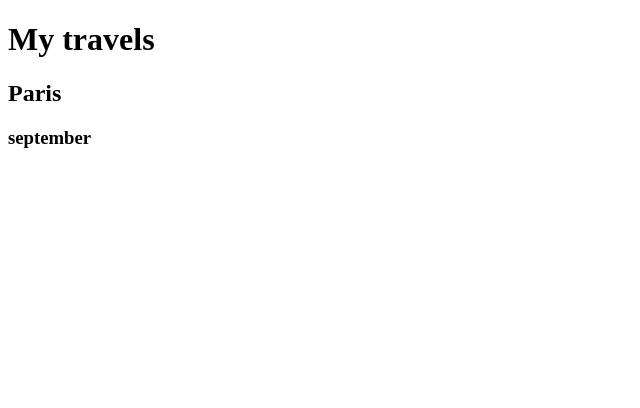
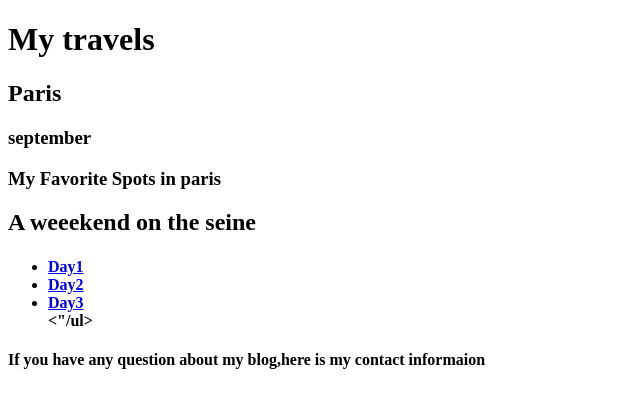
Before and after one commit to jalibl/paris, a plain HTML site: page index.html in a window 1280 px wide. Shown: the whole page, without its empty margins (0-640 px from the left). Drawn offline with Linux system fonts and the light colour scheme.

Commit message:
put a descriptive sentence about your changes here

```diff
--- a/index.html
+++ b/index.html
@@ -8,9 +8,22 @@
     <h2>Paris</h2>
     <h3>september</h3>
     <nav></nav>
-    <div id="highlights"></div>
-    <div id="story"></div>
-    <div id="story"></div>
+    <div id="highlights">
+     <h3>My Favorite Spots in paris</h3>
+    </div>
+    <div id="story">
+    <h2>A weeekend on the seine</h2>
+     <h4>
+      <ul>
+        <li><a  href="Day1">Day1</a></li>
+        <li><a  href="Day2">Day2</a></li>
+        <li><a  href="Day3">Day3</a></li>
+      <"/ul>
+     <h4>
+    </div>
 
+    <div id="contact">
+     <h4>If you have any question about my blog,here is my contact informaion</h4>
+    </div>
   </body>
 </html>
```
